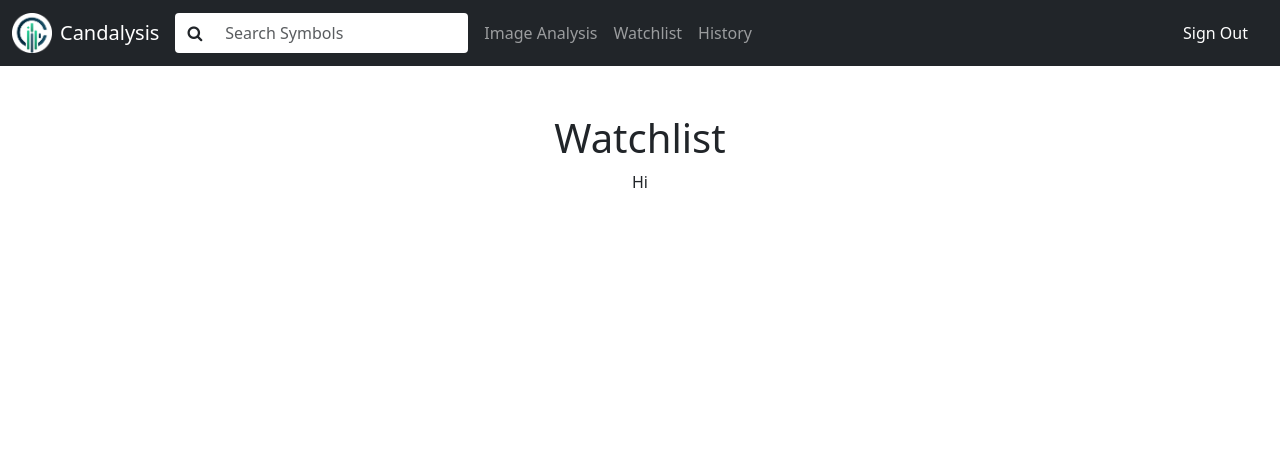
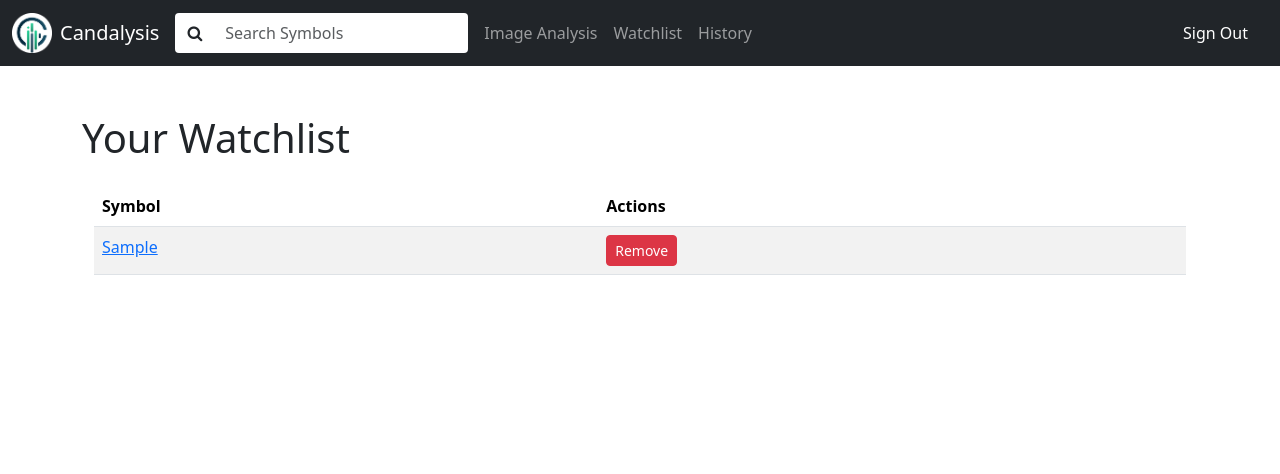
Before and after one commit to crinas21/candle_analysis, a Django app: page /watchlist/ in a window 1280 px wide. Shown: the top 474 px of the page. Run offline with Django 5.2, Linux system fonts and the light colour scheme; a user stored in the database is signed in; tables that the repository leaves empty hold one stand-in row (values such as "Sample post").

Commit message:
Added watchlist functionality

```diff
--- a/analysis/models.py
+++ b/analysis/models.py
@@ -15,3 +15,8 @@ class History(models.Model):
 
     def __str__(self):
         return f"{self.user.username} searched for {self.symbol} ({self.days} days) on {self.search_date}"
+
+
+class WatchlistItems(models.Model):
+    user = models.ForeignKey(settings.AUTH_USER_MODEL, on_delete=models.CASCADE, related_name="watchlist_items", null=True, blank=True)
+    symbol = models.CharField(max_length=10, default="UNKNOWN")
--- a/analysis/templates/imageinsert.html
+++ b/analysis/templates/imageinsert.html
@@ -5,8 +5,8 @@ Image Analysis - Candalysis
 {% endblock %}
 
 {% block content %}
+<h1>Upload an Image</h1>
 <div class="container mt-5">
-    <h1>Upload an Image</h1>
     <form method="POST" action="" enctype="multipart/form-data">
         {% csrf_token %}
         <div class="mb-3">
--- a/analysis/templates/watchlist.html
+++ b/analysis/templates/watchlist.html
@@ -5,8 +5,33 @@ Watchlist - Candalysis
 {% endblock %}
 
 {% block content %}
-<div class="jumbotron text-center">
-    <h1>Watchlist</h1>
-    <p>Hi</p>
+<h1>Your Watchlist</h1>
+<div class="container mt-4">
+    <table class="table table-striped table-hover mt-4">
+        <thead>
+            <tr>
+                <th>Symbol</th>
+                <th>Actions</th>
+            </tr>
+        </thead>
+        <tbody>
+            {% for item in watchlist_items %}
+            <tr>
+                <td><a href="{% url 'analysis' %}?symbol={{ item.symbol }}">{{ item.symbol }}</a></td>
+                <td>
+                    <form method="post" action="{% url 'remove_from_watchlist' %}" class="d-inline">
+                        {% csrf_token %}
+                        <input type="hidden" name="symbol" value="{{ item.symbol }}">
+                        <button type="submit" class="btn btn-danger btn-sm">Remove</button>
+                    </form>
+                </td>
+            </tr>
+            {% empty %}
+            <tr>
+                <td colspan="2" class="text-center">Your watchlist is empty.</td>
+            </tr>
+            {% endfor %}
+        </tbody>
+    </table>
 </div>
 {% endblock %}
--- a/analysis/urls.py
+++ b/analysis/urls.py
@@ -11,7 +11,9 @@ urlpatterns = [
     path('analysis/', views.analysis, name='analysis'),
     path('imageinsert/', views.imageinsert, name='imageinsert'),
     path('imageanalysis/', views.imageanalysis, name='imageanalysis'),
+    path('add-to-watchlist/', views.add_to_watchlist, name='add_to_watchlist'),
     path('watchlist/', views.watchlist, name='watchlist'),
+    path('remove-from-watchlist/', views.remove_from_watchlist, name='remove_from_watchlist'),
     path('history/', views.history, name='history'),
     path('history/clear/', views.clear_history, name='clear_history'),
     path('signin/', auth_views.LoginView.as_view(template_name='signin.html'), name='signin'),
--- a/analysis/views.py
+++ b/analysis/views.py
@@ -1,5 +1,5 @@
 from . import utils
-from .models import History
+from .models import History, WatchlistItems
 from .forms import CustomUserCreationForm
 from django.http import JsonResponse
 from django.http import HttpResponseRedirect
@@ -112,8 +112,44 @@ def imageanalysis(request):
     return render(request, 'imageanalysis.html')
 
 
+@login_required
+def add_to_watchlist(request):
+    if request.method == 'POST':
+        symbol = request.POST.get('symbol', '').strip()
+        days = request.POST.get('days', 30).strip()
+        if not symbol:
+            messages.error(request, "Invalid symbol.")
+            return redirect(f"{reverse('analysis')}?symbol={symbol}&days={days}")
+
+        exists = WatchlistItems.objects.filter(user=request.user, symbol=symbol).exists()
+        if not exists:
+            WatchlistItems.objects.create(user=request.user, symbol=symbol)
+            messages.success(request, f"{symbol} has been added to your watchlist.")
+        else:
+            messages.warning(request, f"{symbol} is already in your watchlist.")
+        return redirect(f"{reverse('analysis')}?symbol={symbol}&days={days}")
+    else:
+        messages.error(request, "Invalid request method.")
+        return redirect(f"{reverse('analysis')}?symbol={symbol}&days={days}")
+
+
+
+@login_required
 def watchlist(request):
-    return render(request, 'watchlist.html')
+    watchlist_items = WatchlistItems.objects.filter(user=request.user)
+    return render(request, 'watchlist.html', {'watchlist_items': watchlist_items})
+
+
+@login_required
+def remove_from_watchlist(request):
+    if request.method == 'POST':
+        symbol = request.POST.get('symbol', '').strip()
+        WatchlistItems.objects.filter(user=request.user, symbol=symbol).delete()
+        messages.success(request, f"{symbol} has been removed from your watchlist.")
+        return redirect('watchlist')
+    else:
+        messages.error(request, "Invalid request.")
+        return redirect('watchlist')
 
 
 @login_required
```
Also changed, not shown: analysis/templates/analysis.html (+19 -9 lines), analysis/migrations/0003_watchlistitems.py (added).
